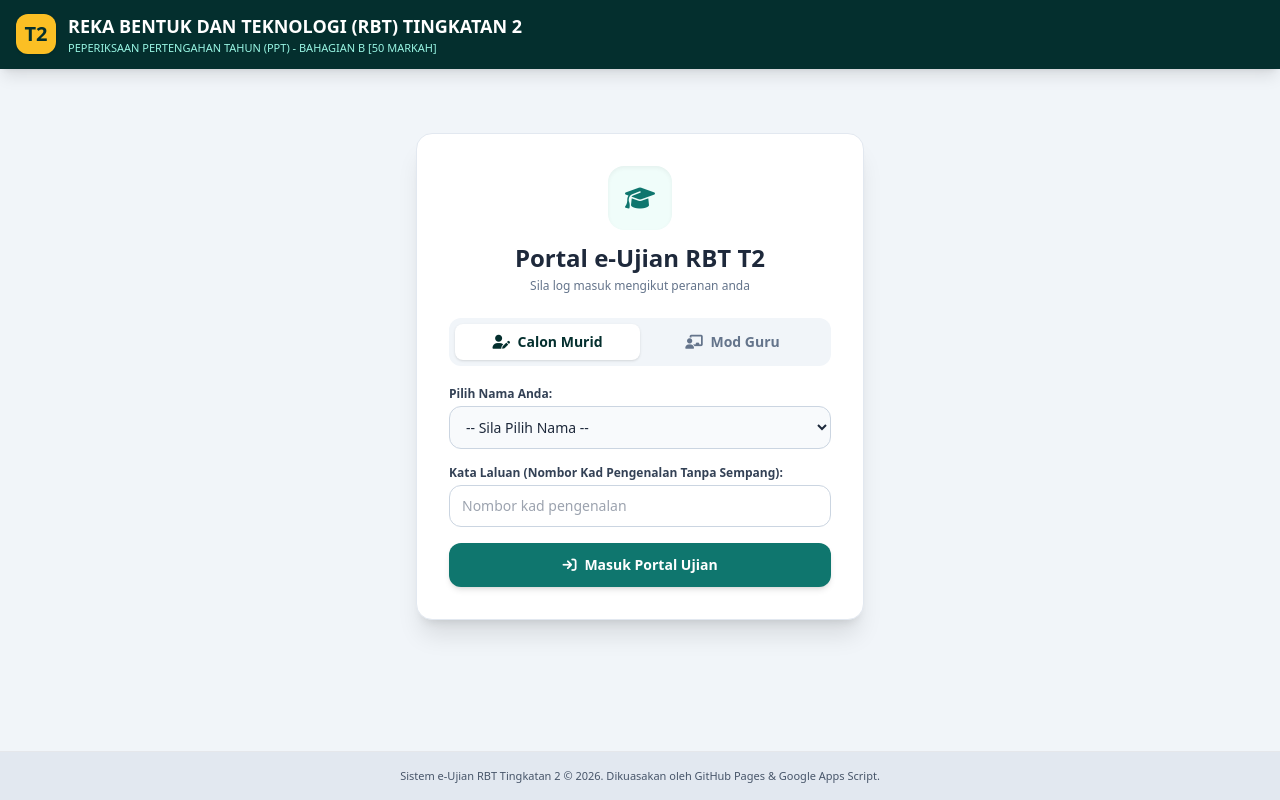
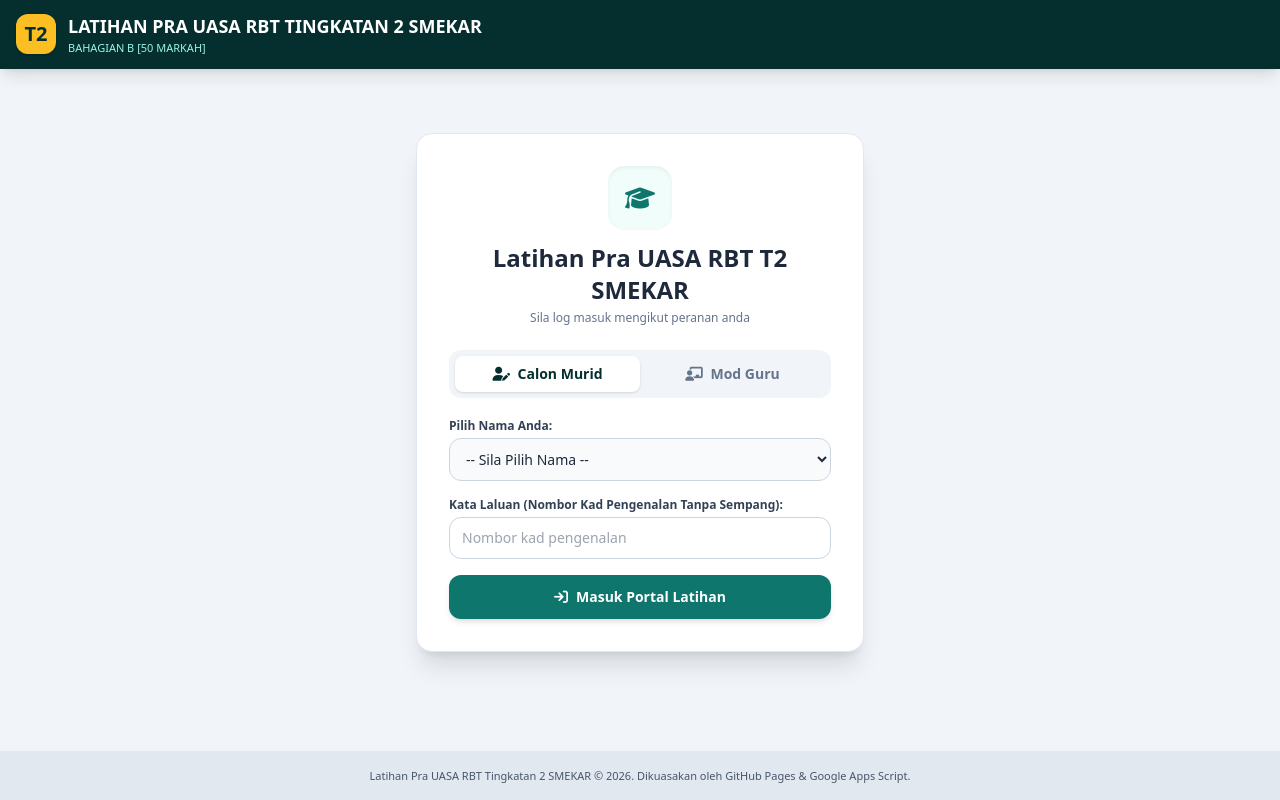
Before and after one commit to zainalmzabir-maker/rbt23, a plain HTML site: page index.html in a window 1280 px wide. Drawn offline with nearby package versions, Linux system fonts and the light colour scheme.

Commit message:
Update index.html

```diff
--- a/index.html
+++ b/index.html
@@ -3,7 +3,7 @@
 <head>
   <meta charset="UTF-8" />
   <meta name="viewport" content="width=device-width, initial-scale=1.0" />
-  <title>Peperiksaan Pertengahan Tahun RBT Tingkatan 2 - Bahagian B</title>
+  <title>Latihan Pra UASA RBT Tingkatan 2 SMEKAR</title>
   <!-- Tailwind CSS -->
   <script src="https://cdn.tailwindcss.com"></script>
   <!-- Font Awesome Icons -->
@@ -26,8 +26,8 @@
           T2
         </div>
         <div>
-          <h1 class="text-base sm:text-lg font-bold leading-tight">REKA BENTUK DAN TEKNOLOGI (RBT) TINGKATAN 2</h1>
-          <p class="text-[11px] text-teal-200">PEPERIKSAAN PERTENGAHAN TAHUN (PPT) - BAHAGIAN B [50 MARKAH]</p>
+          <h1 class="text-base sm:text-lg font-bold leading-tight">LATIHAN PRA UASA RBT TINGKATAN 2 SMEKAR</h1>
+          <p class="text-[11px] text-teal-200">BAHAGIAN B [50 MARKAH]</p>
         </div>
       </div>
 
@@ -52,7 +52,7 @@
         <div class="w-16 h-16 bg-teal-50 text-teal-700 rounded-2xl flex items-center justify-center mx-auto mb-3 text-2xl shadow-inner">
           <i class="fa-solid fa-graduation-cap"></i>
         </div>
-        <h2 class="text-2xl font-black text-slate-800">Portal e-Ujian RBT T2</h2>
+        <h2 class="text-2xl font-black text-slate-800">Latihan Pra UASA RBT T2 SMEKAR</h2>
         <p class="text-xs text-slate-500 mt-1">Sila log masuk mengikut peranan anda</p>
       </div>
 
@@ -78,7 +78,7 @@
           <input type="password" id="inputIcMurid" placeholder="Nombor kad pengenalan" class="w-full px-3 py-2.5 text-sm border border-slate-300 rounded-xl focus:ring-2 focus:ring-teal-500 focus:outline-none" />
         </div>
         <button onclick="loginMurid()" id="btnLoginMurid" class="w-full py-3 bg-teal-700 hover:bg-teal-800 text-white font-bold text-sm rounded-xl shadow-md transition flex items-center justify-center">
-          <i class="fa-solid fa-arrow-right-to-bracket mr-2"></i> Masuk Portal Ujian
+          <i class="fa-solid fa-arrow-right-to-bracket mr-2"></i> Masuk Portal Latihan
         </button>
       </div>
 
@@ -500,14 +500,10 @@
           <div class="p-3 bg-slate-50 border rounded-2xl flex flex-col items-center">
             <span class="text-xs font-bold text-slate-600 mb-2">Pisau Serbaguna</span>
             <svg width="220" height="90" viewBox="0 0 220 90">
-              <!-- Pemegang Pisau -->
               <rect x="50" y="40" width="115" height="26" rx="10" fill="#dc2626" stroke="#991b1b" stroke-width="2"/>
               <circle cx="68" cy="53" r="3" fill="#ffffff"/>
-              <!-- Mata Pisau Utama Terbuka -->
               <path d="M 155 46 Q 195 28 205 18 Q 185 36 155 42 Z" fill="#94a3b8" stroke="#475569" stroke-width="1.5"/>
-              <!-- Pembuka Botol / Alatan Tambahan -->
               <path d="M 60 42 Q 40 25 35 15 Q 50 22 62 38 Z" fill="#94a3b8" stroke="#475569" stroke-width="1.5"/>
-              <!-- Pembuka Palam Gabus (Corkscrew) -->
               <path d="M 100 40 Q 95 25 105 15 Q 110 25 105 40" fill="none" stroke="#475569" stroke-width="2"/>
             </svg>
           </div>
@@ -638,40 +634,32 @@
           <!-- RAJAH RADAS ELECTROPLATING SOALAN 10 -->
           <div class="p-4 bg-slate-50 border rounded-2xl flex justify-center">
             <svg width="340" height="210" viewBox="0 0 340 210" class="max-w-full">
-              <!-- Bateri -->
               <rect x="150" y="10" width="36" height="20" fill="#1e293b" stroke="#0f172a" stroke-width="1.5"/>
               <line x1="168" y1="6" x2="168" y2="10" stroke="#0f172a" stroke-width="2"/>
               <text x="168" y="2" text-anchor="middle" font-size="10" font-weight="bold">Bateri</text>
               <text x="157" y="24" fill="#ffffff" font-size="9" font-weight="bold">+</text>
               <text x="176" y="24" fill="#ffffff" font-size="9" font-weight="bold">-</text>
 
-              <!-- Wayar -->
               <path d="M 155 20 L 130 20 L 130 80" fill="none" stroke="#0f172a" stroke-width="1.5"/>
               <path d="M 180 20 L 210 20 L 210 95" fill="none" stroke="#0f172a" stroke-width="1.5"/>
 
-              <!-- Bikar & Cecair -->
               <rect x="100" y="70" width="140" height="110" rx="4" fill="none" stroke="#334155" stroke-width="2"/>
               <rect x="102" y="90" width="136" height="88" fill="#bae6fd" opacity="0.6"/>
 
-              <!-- Plat Anod (Kiri) -->
               <rect x="120" y="60" width="16" height="90" fill="#cbd5e1" stroke="#475569" stroke-width="1.5"/>
 
-              <!-- Kunci Katod (Kanan) -->
               <circle cx="210" cy="100" r="7" fill="none" stroke="#b45309" stroke-width="2.5"/>
               <line x1="210" y1="107" x2="210" y2="135" stroke="#b45309" stroke-width="2.5"/>
               <line x1="210" y1="126" x2="216" y2="126" stroke="#b45309" stroke-width="2.5"/>
               <line x1="210" y1="133" x2="216" y2="133" stroke="#b45309" stroke-width="2.5"/>
 
-              <!-- Label Kotak Kiri (Anod) -->
               <line x1="120" y1="110" x2="80" y2="110" stroke="#0f766e" stroke-width="1.5"/>
               <rect x="10" y="95" width="70" height="30" fill="#fef3c7" stroke="#d97706" stroke-width="1.2"/>
               <text x="45" y="114" text-anchor="middle" font-size="10" font-weight="bold" fill="#b45309">(a)</text>
 
-              <!-- Label Kunci Katod -->
               <text x="265" y="105" font-size="10" font-weight="bold" fill="#0f172a">Kunci (katod)</text>
               <line x1="218" y1="108" x2="260" y2="105" stroke="#334155" stroke-width="1"/>
 
-              <!-- Label Kotak Kanan (Cecair Elektrolit) -->
               <line x1="230" y1="150" x2="260" y2="150" stroke="#0f766e" stroke-width="1.5"/>
               <rect x="260" y="135" width="70" height="30" fill="#fef3c7" stroke="#d97706" stroke-width="1.2"/>
               <text x="295" y="154" text-anchor="middle" font-size="10" font-weight="bold" fill="#b45309">(b)</text>
@@ -880,21 +868,16 @@
           <!-- RAJAH OVAL KLASIFIKASI SOALAN 16 -->
           <div class="p-3 bg-slate-50 border rounded-2xl flex justify-center">
             <svg width="380" height="80" viewBox="0 0 380 80" class="max-w-full">
-              <!-- Kotak Tengah -->
               <rect x="125" y="20" width="130" height="38" rx="4" fill="#e2e8f0" stroke="#334155" stroke-width="1.5"/>
               <text x="190" y="36" text-anchor="middle" font-size="10" font-weight="black">Klasifikasi Reka</text>
               <text x="190" y="49" text-anchor="middle" font-size="10" font-weight="black">Bentuk Makanan</text>
 
-              <!-- Garis Panah Kiri -->
               <line x1="125" y1="39" x2="108" y2="39" stroke="#334155" stroke-width="1.5"/>
               <polygon points="112,36 106,39 112,42" fill="#334155"/>
-              <!-- Oval Kiri -->
               <ellipse cx="55" cy="39" rx="50" ry="24" fill="#fef3c7" stroke="#d97706" stroke-width="1.2"/>
 
-              <!-- Garis Panah Kanan -->
               <line x1="255" y1="39" x2="272" y2="39" stroke="#334155" stroke-width="1.5"/>
               <polygon points="268,36 274,39 268,42" fill="#334155"/>
-              <!-- Oval Kanan -->
               <ellipse cx="325" cy="39" rx="50" ry="24" fill="#fef3c7" stroke="#d97706" stroke-width="1.2"/>
             </svg>
           </div>
@@ -1050,7 +1033,7 @@
         <div class="flex flex-wrap justify-between items-center gap-3">
           <div>
             <h2 class="text-lg font-black text-slate-900 flex items-center">
-              <i class="fa-solid fa-table-cells text-teal-600 mr-2"></i> Matriks Calon PPT RBT Tingkatan 2 (S1 - S19)
+              <i class="fa-solid fa-table-cells text-teal-600 mr-2"></i> Matriks Calon Pra UASA RBT Tingkatan 2 SMEKAR (S1 - S19)
             </h2>
             <p class="text-xs text-slate-500">Pantau kemajuan 26 orang calon menjawab secara langsung.</p>
           </div>
@@ -1145,7 +1128,7 @@
   </main>
 
   <footer class="bg-slate-200 text-slate-600 text-[11px] text-center py-4 border-t no-print">
-    Sistem e-Ujian RBT Tingkatan 2 &copy; 2026. Dikuasakan oleh GitHub Pages & Google Apps Script.
+    Latihan Pra UASA RBT Tingkatan 2 SMEKAR &copy; 2026. Dikuasakan oleh GitHub Pages & Google Apps Script.
   </footer>
 
   <!-- SKRIP JAVASCRIPT SISTEM -->
@@ -1344,11 +1327,11 @@
         tajuk: "Soalan 17 - Alatan Menghias Makanan",
         max: 3,
         kriteria: [
-          { words: ["c"], point: 1, label: "(a) Beg aising [C]" },
-          { words: ["a"], point: 1, label: "(b) Tiub aising [A]" },
-          { words: ["b"], point: 1, label: "(c) Pisau pelepa [B]" }
+          { words: ["c"], point: 1, label: "(i) Beg aising [C]" },
+          { words: ["a"], point: 1, label: "(ii) Tiub aising [A]" },
+          { words: ["b"], point: 1, label: "(iii) Pisau pelepa [B]" }
         ],
-        skema: `[3 Markah]:\n(a) C (Beg aising) [1m]\n(b) A (Tiub aising) [1m]\n(c) B (Pisau pelepa) [1m]`
+        skema: `[3 Markah]:\n(i) C (Beg aising) [1m]\n(ii) A (Tiub aising) [1m]\n(iii) B (Pisau pelepa) [1m]`
       },
       "s18": {
         tajuk: "Soalan 18 - Elemen Pembungkusan Makanan",
@@ -1458,13 +1441,13 @@
         document.getElementById("examSection").classList.remove("hidden");
         document.getElementById("userBadge").classList.remove("hidden");
         document.getElementById("badgeNama").textContent = currentUser.nama;
-        document.getElementById("badgePeranan").textContent = "CALON RBT TINGKATAN 2";
+        document.getElementById("badgePeranan").textContent = "CALON PRA UASA T2 SMEKAR";
 
         muatAutoLocal();
         await segerakKemajuanDanMarkahMurid(currentUser.ic);
 
         btn.disabled = false;
-        btn.innerHTML = '<i class="fa-solid fa-arrow-right-to-bracket mr-2"></i> Masuk Portal Ujian';
+        btn.innerHTML = '<i class="fa-solid fa-arrow-right-to-bracket mr-2"></i> Masuk Portal Latihan';
       } else {
         tunjukMesej("Kata laluan salah. Sila masukkan nombor kad pengenalan anda tanpa tanda sempang.", "rose");
       }
@@ -1480,7 +1463,7 @@
           document.getElementById("loginSection").classList.add("hidden");
           document.getElementById("guruSection").classList.remove("hidden");
           document.getElementById("userBadge").classList.remove("hidden");
-          document.getElementById("badgeNama").textContent = "Cikgu Penanda RBT T2";
+          document.getElementById("badgeNama").textContent = "Cikgu Penanda RBT SMEKAR";
           document.getElementById("badgePeranan").textContent = "PENTADBIR GURU";
           tarikDariGoogleSheet(false);
         }, 400);
```
